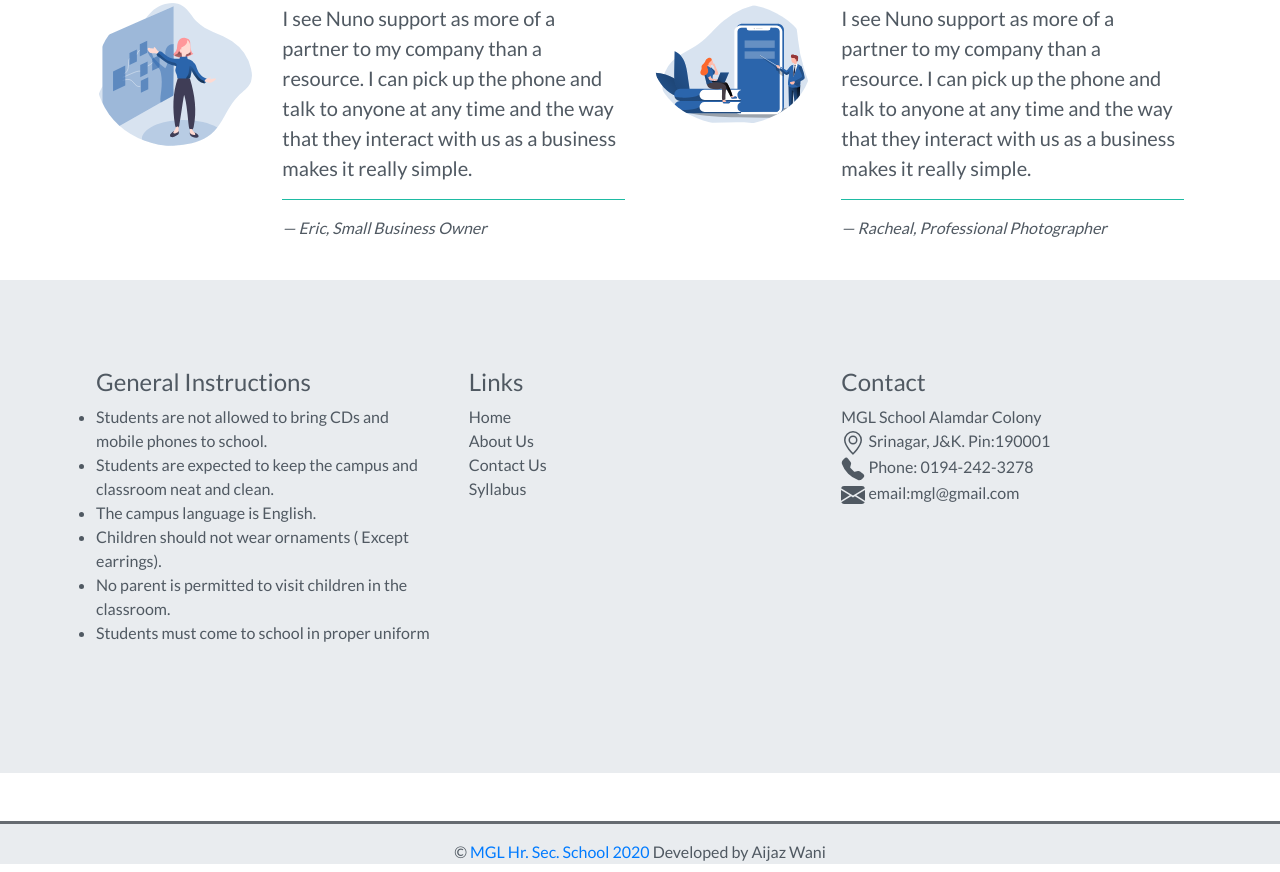
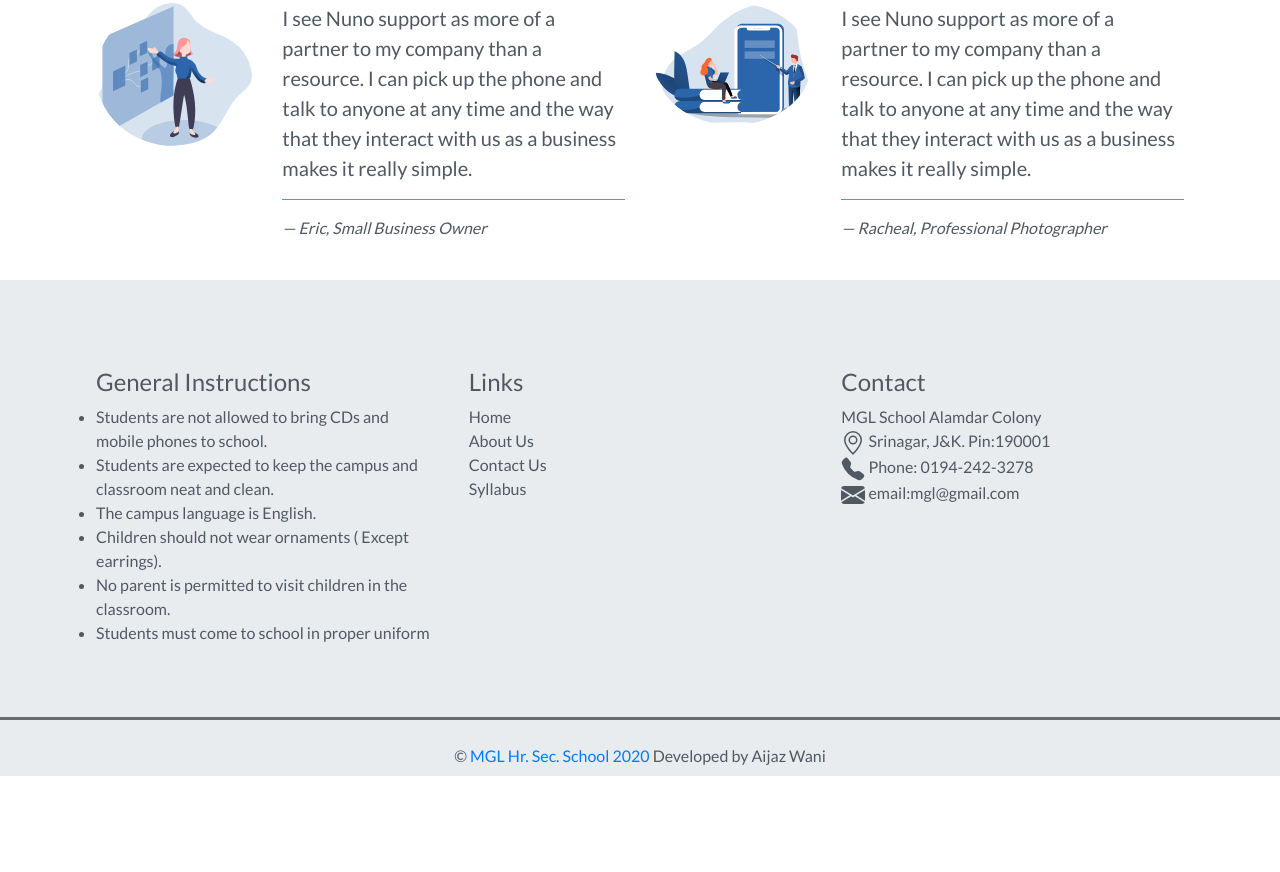
Before and after one commit to aijazahmadwani/mgl_school, a plain HTML site: page index.html in a window 1280 px wide. Shown: the part 1618-2490 px from the top of the page. After the commit the page ends 2394 px from the top, so only its background shows below. Drawn offline with nearby package versions, Linux system fonts and the light colour scheme.

Commit message:
fixed footer

```diff
--- a/index.html
+++ b/index.html
@@ -238,7 +238,7 @@
 
       <footer>
         <div class="row justify-content-center">
-          <div class="col-md-4 ">
+          <div class="col-md-4">
             <h4 class="footer-col">General Instructions</h4>
             <ul style="padding: 0;" class="footer-col">
               <li>Students are not allowed to bring CDs and mobile phones to school.</li>
@@ -282,15 +282,15 @@
 
 
     </div>
-
+    <div style="background-color: #e9ecef;">
+      <hr class="socket">
+      <div class="text-center p-2">
+        &copy; <a href="https:aijazahmadwani.netlify.app">MGL Hr. Sec. School 2020</a> <a> Developed by Aijaz Wani</a>
+      </div>
+    </div>
   </div>
   <!-- end footer -->
-<div style="background-color: #e9ecef;">
-  <hr class="socket">
-  <div class="text-center m-2">
-    &copy; <a href="https:aijazahmadwani.netlify.app">MGL Hr. Sec. School 2020</a> <a> Developed by Aijaz Wani</a>
-  </div>
-</div>
+
 
   <!-- Option 1: jQuery and Bootstrap Bundle (includes Popper) -->
   <script src="https://code.jquery.com/jquery-3.5.1.slim.min.js"
--- a/style.css
+++ b/style.css
@@ -144,6 +144,10 @@ footer{
 
   padding: 2rem 0 2rem;
   margin-top: 1rem;
+
+}
+#footer.jumbotron{
+  padding-bottom: 0;
 }
 footer img{
   height: 3rem;
@@ -164,7 +168,6 @@ footer svg.svg-inline--fa:hover{
 hr.socket{
   width: 100%;
   border-top: .2rem solid #666b71;
-  margin-top: 3rem;
 
 }
 
```
